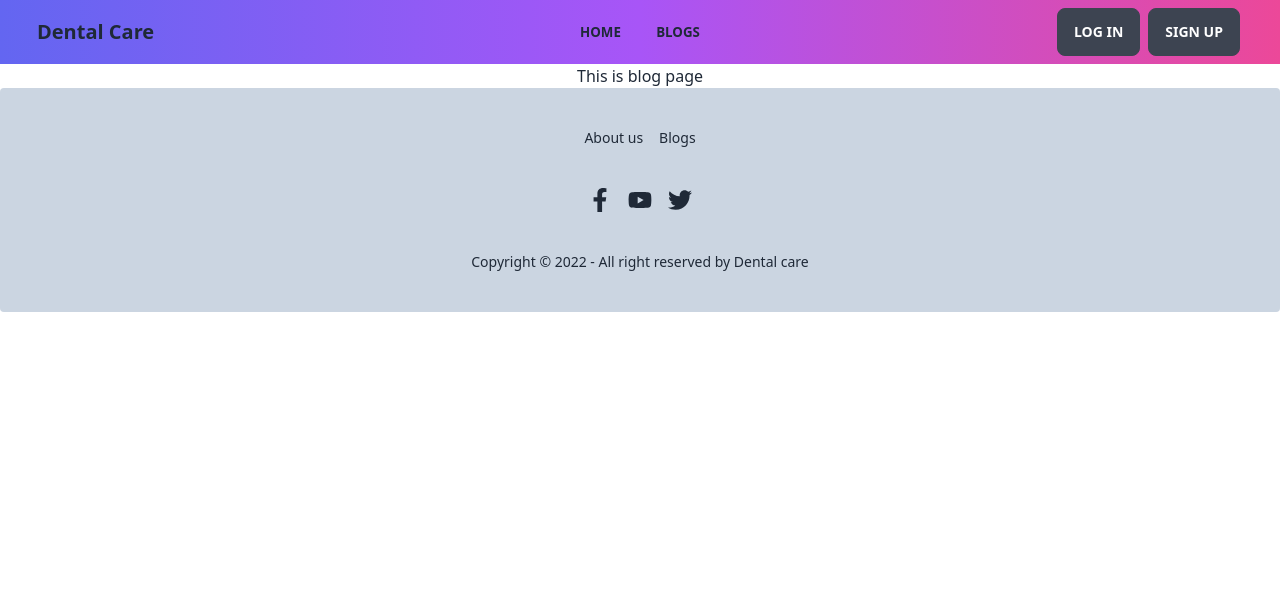
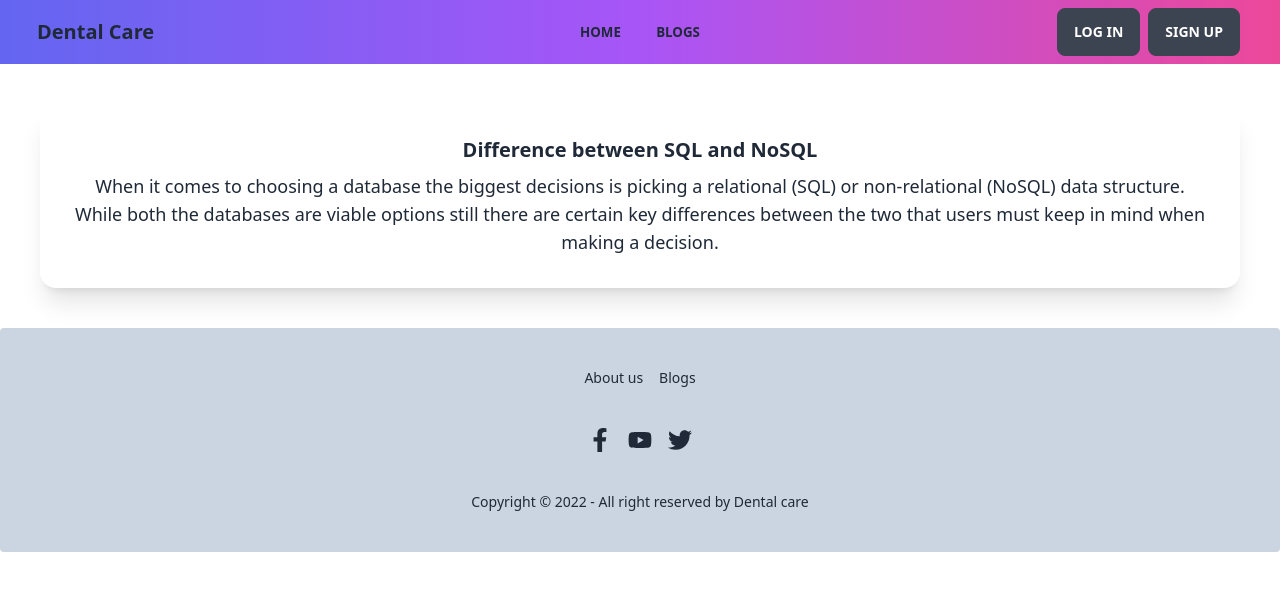
Before and after one commit to Shovon15/Dental-Care-Client, a React (Create React App) app: page /blog in a window 1280 px wide. Shown: the top 590 px of the page. Built offline with nearby package versions, Linux system fonts and the light colour scheme; no server answers.

Commit message:
add blog

```diff
--- a/src/Pages/Blogs/Blogs.js
+++ b/src/Pages/Blogs/Blogs.js
@@ -3,7 +3,16 @@ import React from "react";
 const Blogs = () => {
     return (
         <div>
-            <h1>This is blog page</h1>
+            <div className="card w-auto bg-base-100 shadow-xl m-10">
+                <div className="card-body">
+                    <h2 className="card-title font-bold mx-auto ">Difference between SQL and NoSQL</h2>
+                    <p className="text-lg">
+                        When it comes to choosing a database the biggest decisions is picking a relational (SQL) or
+                        non-relational (NoSQL) data structure. While both the databases are viable options still there
+                        are certain key differences between the two that users must keep in mind when making a decision.
+                    </p>
+                </div>
+            </div>
         </div>
     );
 };
--- a/src/Pages/Login/SignUP/SignUP.js
+++ b/src/Pages/Login/SignUP/SignUP.js
@@ -24,7 +24,7 @@ const SignUp = () => {
                 console.log(user);
                 handleUpdateUserProfile(name, photoURL);
                 setError("");
-                navigate("/userprofile");
+                navigate("/");
                 form.reset();
             })
             .catch((err) => {
--- a/src/contexts/AuthProvider/AuthProvider.js
+++ b/src/contexts/AuthProvider/AuthProvider.js
@@ -8,6 +8,7 @@ import {
     signInWithEmailAndPassword,
     signInWithPopup,
     signOut,
+    updateProfile,
 } from "firebase/auth";
 import { useState } from "react";
 import { useEffect } from "react";
@@ -52,7 +53,9 @@ const AuthProvider = ({ children }) => {
         };
     }, []);
 
-    const updateUserProfile = () => {};
+    const updateUserProfile = (profile) => {
+        return updateProfile(auth.currentUser, profile);
+    };
 
     const authInfo = {
         user,
```
